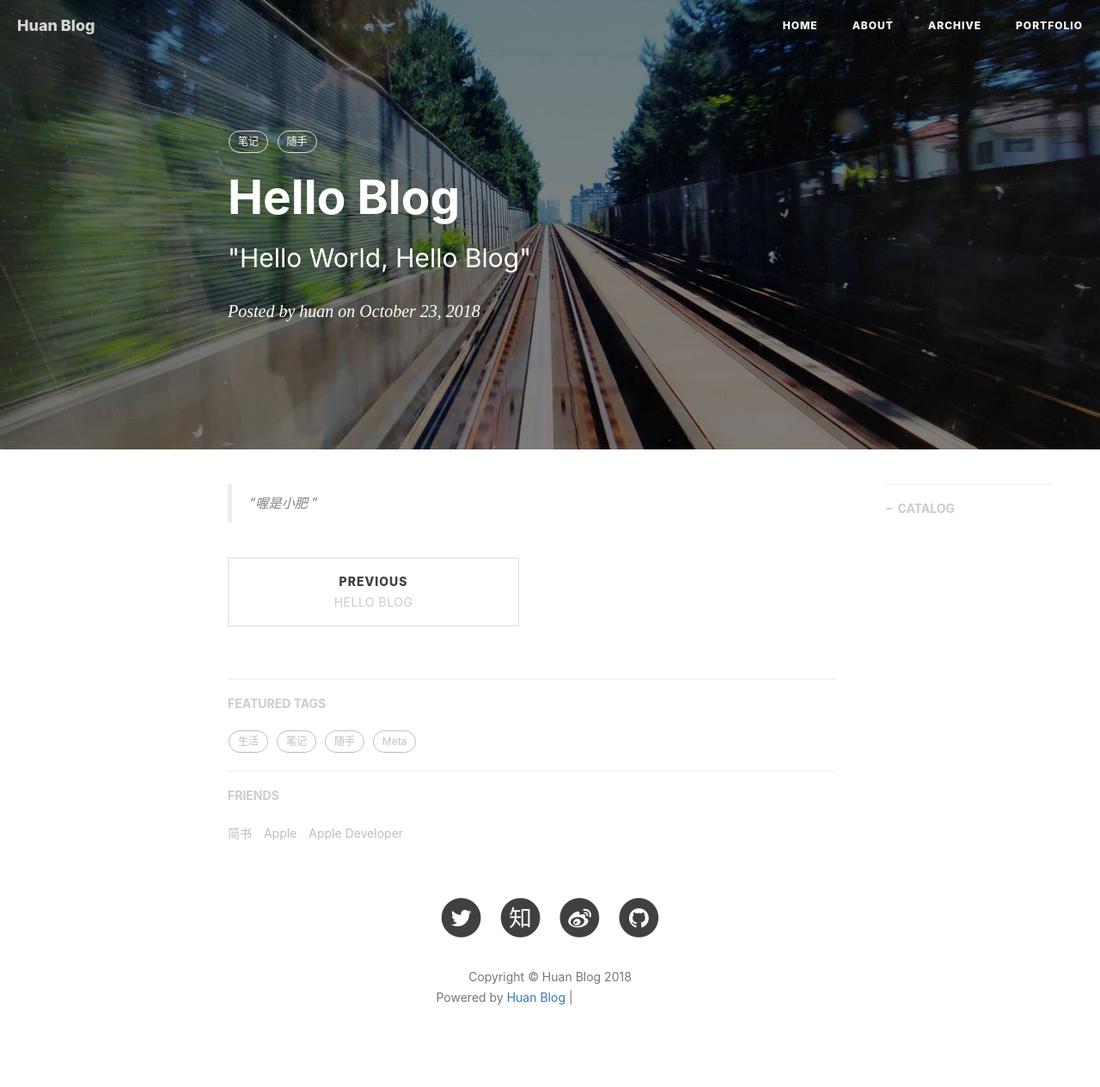
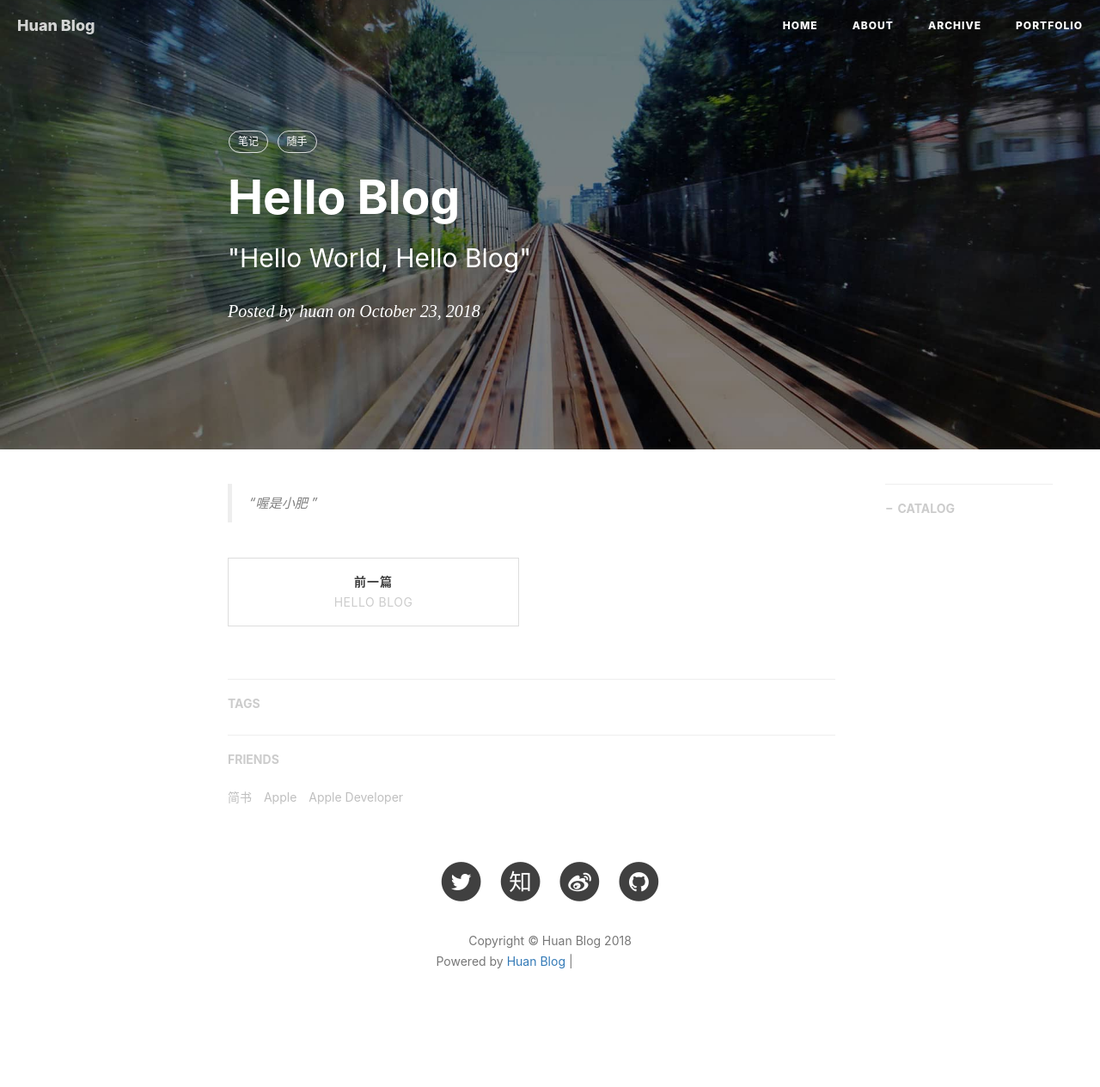
Before and after one commit to lichenghuan/lichenghuan.github.io, a Jekyll site: the page built from _posts/2014-01-29-hello-2018.markdown, in a window 1280 px wide. Shown: the whole page at 86% size. Built offline with Jekyll 4.4.1, drawn with Linux system fonts in a browser that asks for light colours; nearby versions of some CDN libraries; comment, search, counter and statistics services are not loaded; after the commit the page ends 1223 px from its top, so only the background shows below that; grey boxes are pictures that could not be loaded.

Commit message:
修改一些文字和布局

```diff
--- a/_config.yml
+++ b/_config.yml
@@ -85,7 +85,7 @@ sidebar-avatar: /img/avatar-hux-ny.jpg      # use absolute URL, seeing it's used
 
 # Featured Tags
 featured-tags: true                     # whether or not using Feature-Tags
-featured-condition-size: 0              # A tag will be featured if the size of it is more than this condition value
+featured-condition-size: 1              # A tag will be featured if the size of it is more than this condition value
 
 
 
--- a/_includes/featured-tags.html
+++ b/_includes/featured-tags.html
@@ -7,7 +7,7 @@
     {% if include.bottom %}
         <hr class="hidden-sm hidden-xs">
     {% endif %}
-    <h5><a href="{{'/archive/' | prepend: site.baseurl }}">FEATURED TAGS</a></h5>
+    <h5><a href="{{'/archive/' | prepend: site.baseurl }}">TAGS</a></h5>
     <div class="tags">
         {% capture tags %}
         {% comment %}
--- a/_layouts/page.html
+++ b/_layouts/page.html
@@ -47,11 +47,12 @@ layout: default
                 col-xs-12
                 sidebar-container
             ">
-                <!-- Featured Tags -->
-                {% include featured-tags.html %}
 
                 <!-- Short About -->
                 {% include short-about.html %}
+
+                <!-- Featured Tags -->
+                {% include featured-tags.html %}
 
                 <!-- Friends Blog -->
                 {% include friends.html %}
--- a/_layouts/post.html
+++ b/_layouts/post.html
@@ -27,7 +27,8 @@ layout: default
                     {% if page.previous.url %}
                     <li class="previous">
                         <a href="{{ page.previous.url | prepend: site.baseurl | replace: '//', '/' }}" data-toggle="tooltip" data-placement="top" title="{{page.previous.title}}">
-                        Previous<br>
+                        <!-- Previous<br> -->
+                        前一篇<br>
                         <span>{{page.previous.title}}</span>
                         </a>
                     </li>
@@ -35,7 +36,8 @@ layout: default
                     {% if page.next.url %}
                     <li class="next">
                         <a href="{{ page.next.url | prepend: site.baseurl | replace: '//', '/' }}" data-toggle="tooltip" data-placement="top" title="{{page.next.title}}">
-                        Next<br>
+                        <!-- Next<br> -->
+                        后一篇<br>
                         <span>{{page.next.title}}</span>
                         </a>
                     </li>
```
